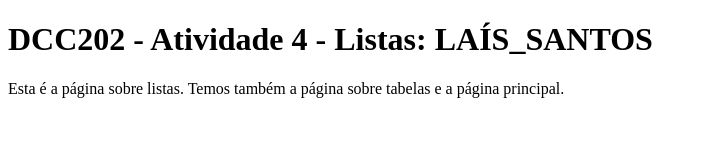
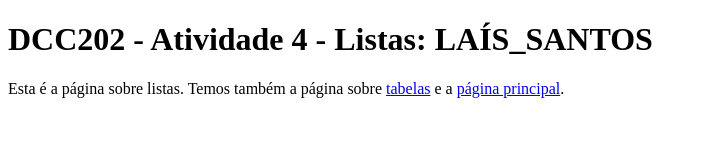
Before and after one commit to ufjf-dcc202/ufjf-dcc202-2023-3-b-atv4-laissantostz, a website: page listas.html in a window 1280 px wide. Shown: the whole page, without its empty margins (0-707 px from the left). Drawn offline with Linux system fonts and the light colour scheme.

Commit message:
adiciona âncoras na listas.html

```diff
--- a/listas.html
+++ b/listas.html
@@ -10,7 +10,7 @@
 <body>
   <main>
     <h1>DCC202 - Atividade 4 - Listas: LAÍS_SANTOS</h1>
-    <p>Esta é a página sobre listas. Temos também a página sobre tabelas e a página principal.</p>
+    <p>Esta é a página sobre listas. Temos também a página sobre <a href="tabelas.html">tabelas</a> e a <a href="index.html">página principal</a>.</p>
   </main>
 </body>
 
```
